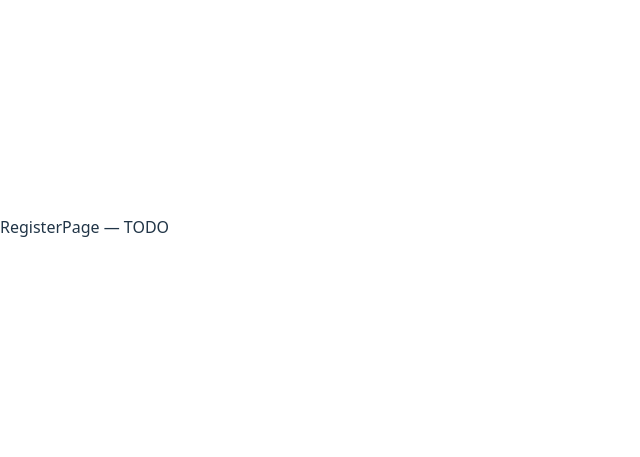
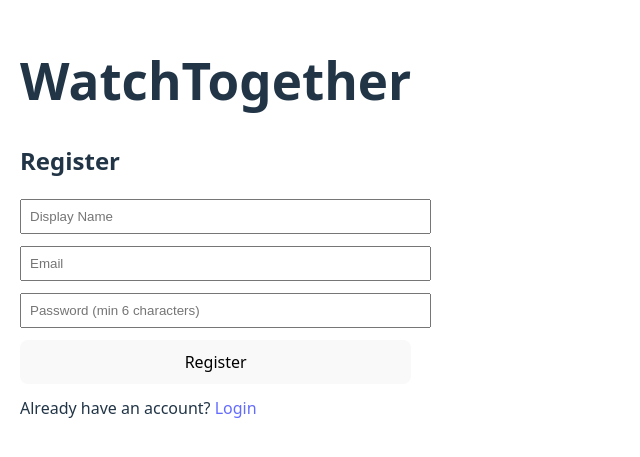
Before and after one commit to leedalmogbel/watchtogether, a React (Vite) app in the folder client/: page /register in a window 1280 px wide. Shown: the part 173-630 px from the top of the page, without its empty margins (0-640 px from the left). Built offline with nearby package versions, Linux system fonts and the light colour scheme; no server answers.

Commit message:
add login and register pages

```diff
--- a/client/src/pages/LoginPage.tsx
+++ b/client/src/pages/LoginPage.tsx
@@ -1,3 +1,56 @@
+import { useState, type FormEvent } from 'react';
+import { Link, useNavigate } from 'react-router-dom';
+import { useAuth } from '../context/AuthContext';
+
 export default function LoginPage() {
-  return <div>LoginPage — TODO</div>;
+  const [email, setEmail] = useState('');
+  const [password, setPassword] = useState('');
+  const [error, setError] = useState('');
+  const { login } = useAuth();
+  const navigate = useNavigate();
+
+  const handleSubmit = async (e: FormEvent) => {
+    e.preventDefault();
+    setError('');
+    try {
+      await login(email, password);
+      navigate('/');
+    } catch (err: any) {
+      setError(err.message || 'Login failed');
+    }
+  };
+
+  return (
+    <div style={{ maxWidth: 400, margin: '100px auto', padding: 20 }}>
+      <h1>WatchTogether</h1>
+      <h2>Login</h2>
+      {error && <p style={{ color: 'red' }}>{error}</p>}
+      <form onSubmit={handleSubmit}>
+        <div style={{ marginBottom: 12 }}>
+          <input
+            type="email"
+            placeholder="Email"
+            value={email}
+            onChange={e => setEmail(e.target.value)}
+            required
+            style={{ width: '100%', padding: 8 }}
+          />
+        </div>
+        <div style={{ marginBottom: 12 }}>
+          <input
+            type="password"
+            placeholder="Password"
+            value={password}
+            onChange={e => setPassword(e.target.value)}
+            required
+            style={{ width: '100%', padding: 8 }}
+          />
+        </div>
+        <button type="submit" style={{ width: '100%', padding: 10 }}>Login</button>
+      </form>
+      <p style={{ marginTop: 12 }}>
+        Don't have an account? <Link to="/register">Register</Link>
+      </p>
+    </div>
+  );
 }
--- a/client/src/pages/RegisterPage.tsx
+++ b/client/src/pages/RegisterPage.tsx
@@ -1,3 +1,68 @@
+import { useState, type FormEvent } from 'react';
+import { Link, useNavigate } from 'react-router-dom';
+import { useAuth } from '../context/AuthContext';
+
 export default function RegisterPage() {
-  return <div>RegisterPage — TODO</div>;
+  const [email, setEmail] = useState('');
+  const [password, setPassword] = useState('');
+  const [displayName, setDisplayName] = useState('');
+  const [error, setError] = useState('');
+  const { register } = useAuth();
+  const navigate = useNavigate();
+
+  const handleSubmit = async (e: FormEvent) => {
+    e.preventDefault();
+    setError('');
+    try {
+      await register(email, password, displayName);
+      navigate('/');
+    } catch (err: any) {
+      setError(err.message || 'Registration failed');
+    }
+  };
+
+  return (
+    <div style={{ maxWidth: 400, margin: '100px auto', padding: 20 }}>
+      <h1>WatchTogether</h1>
+      <h2>Register</h2>
+      {error && <p style={{ color: 'red' }}>{error}</p>}
+      <form onSubmit={handleSubmit}>
+        <div style={{ marginBottom: 12 }}>
+          <input
+            type="text"
+            placeholder="Display Name"
+            value={displayName}
+            onChange={e => setDisplayName(e.target.value)}
+            required
+            style={{ width: '100%', padding: 8 }}
+          />
+        </div>
+        <div style={{ marginBottom: 12 }}>
+          <input
+            type="email"
+            placeholder="Email"
+            value={email}
+            onChange={e => setEmail(e.target.value)}
+            required
+            style={{ width: '100%', padding: 8 }}
+          />
+        </div>
+        <div style={{ marginBottom: 12 }}>
+          <input
+            type="password"
+            placeholder="Password (min 6 characters)"
+            value={password}
+            onChange={e => setPassword(e.target.value)}
+            required
+            minLength={6}
+            style={{ width: '100%', padding: 8 }}
+          />
+        </div>
+        <button type="submit" style={{ width: '100%', padding: 10 }}>Register</button>
+      </form>
+      <p style={{ marginTop: 12 }}>
+        Already have an account? <Link to="/login">Login</Link>
+      </p>
+    </div>
+  );
 }
```
